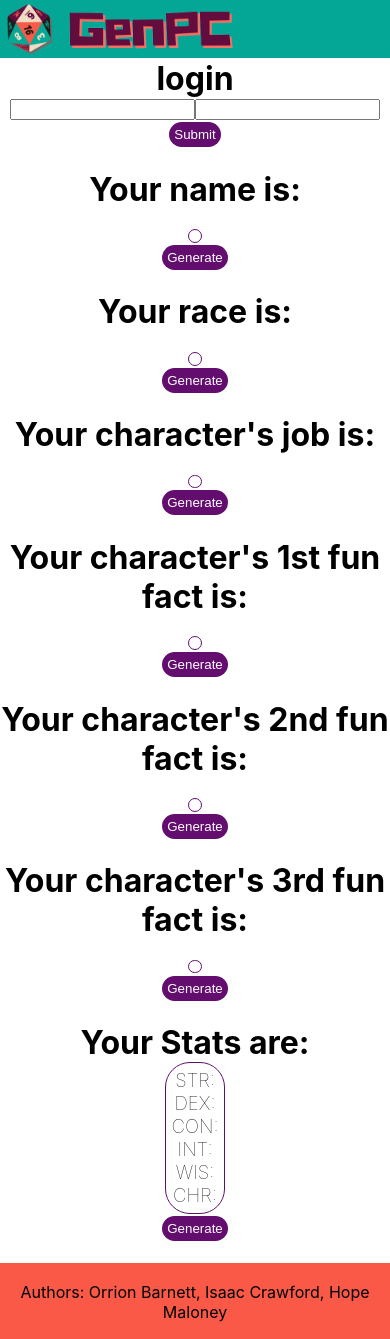
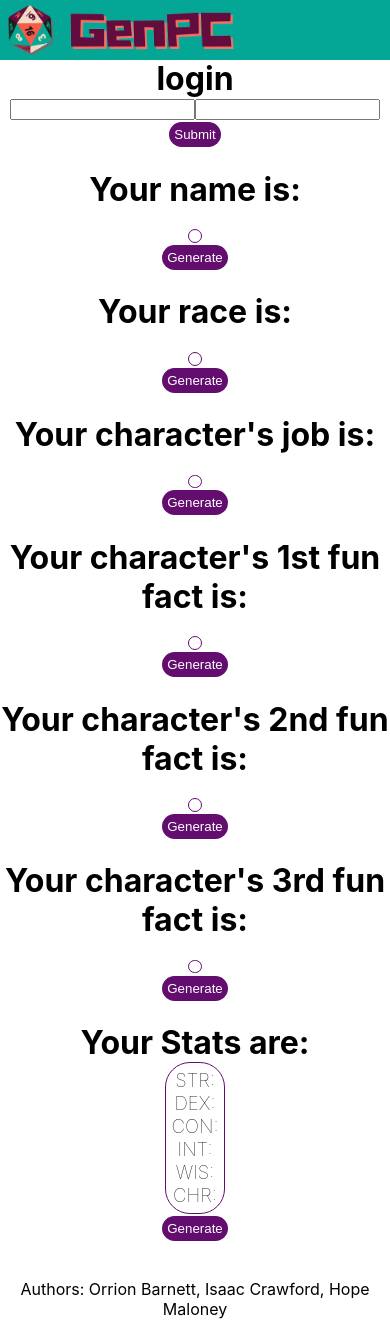
Before and after one commit to OrrionB/UniWebapp, a React (Create React App) app in the folder front-end/: page / in a window 390 px wide. Built offline with nearby package versions, Linux system fonts and the light colour scheme.

Commit message:
even more tidying

```diff
--- a/front-end/src/css/main.css
+++ b/front-end/src/css/main.css
@@ -7,7 +7,6 @@ body {
   text-align: center;
   margin: 0px;
   padding: 0px;
-  margin-top: 7%;
 }
 
 code {
@@ -24,10 +23,13 @@ input[type="submit" i] {
   margin: 0.55%;
 }
 
-footer {
+#footer {
   background-color: #fb5947;
   display: block;
   height: 5%;
+  position: absolute;
+  bottom: 0;
+  width:100%;
 }
 
 h1 {
@@ -55,15 +57,21 @@ h3 {
   position: sticky;
   position: fixed;
   top: 0;
-  padding: 1%;
+  padding: 5px;
+  height: 50px;
   display: flex;
   flex-direction: row;
   /* justify-content: space-between; */
 }
 
-footer {
-  background-color: #fb5947;
-  height: 30%;
-  padding: 0.25%;
-  position:static;
+#aboutSection {
+  margin: 5%;
+  border-color: #efdec6;
+  border-style: solid;
+  border-radius: 25px;
+  border-width: thick;
+  box-shadow: 2px 2px 5px #fb5947;
+  margin-top: 80px;
+  display: flex;
+  flex-direction: column;
 }
--- a/front-end/src/css/mobile.css
+++ b/front-end/src/css/mobile.css
@@ -25,10 +25,13 @@ body {
     margin: 0.55%;
   }
 
-  footer {
+  .footer {
     background-color: #fb5947;
     display: block;
     height: 5%;
+    position: absolute;
+    bottom: 0;
+    width:100%;
   }
 
   h1 {
@@ -56,16 +59,22 @@ body {
     position: sticky;
     position: fixed;
     top: 0;
-    padding: 1%;
+    padding: 5px;
+    height: 50px;
     display: flex;
     flex-direction: row;
     /* justify-content: space-between; */
   }
 
-  footer {
-    background-color: #fb5947;
-    height: 30%;
-    padding: 0.25%;
-    position:static;
+  #aboutSection {
+    margin: 5%;
+    border-color: #efdec6;
+    border-style: solid;
+    border-radius: 25px;
+    border-width: thick;
+    box-shadow: 2px 2px 5px #fb5947;
+    margin-top: 70px;
+    display: flex;
+    flex-direction: column;
   }
 }
--- a/front-end/src/index.js
+++ b/front-end/src/index.js
@@ -12,7 +12,4 @@ root.render(
   </React.StrictMode>
 );
 
-// If you want to start measuring performance in your app, pass a function
-// to log results (for example: reportWebVitals(console.log))
-// or send to an analytics endpoint. Learn more: https://bit.ly/CRA-vitals
 reportWebVitals();
```
Also changed, not shown: front-end/src/App.js (+0 -7 lines), 2 other files (tests, documents, lock files or other folders).
